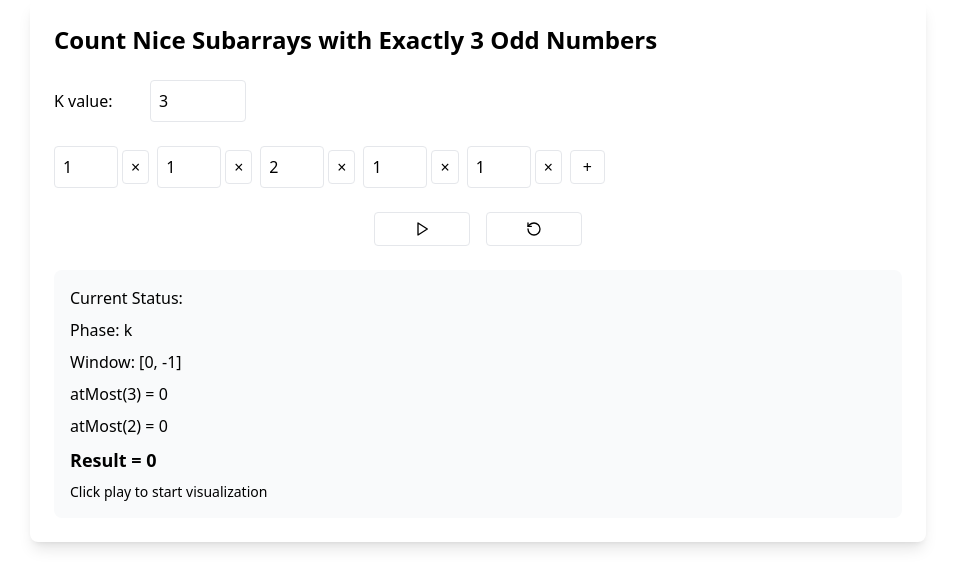
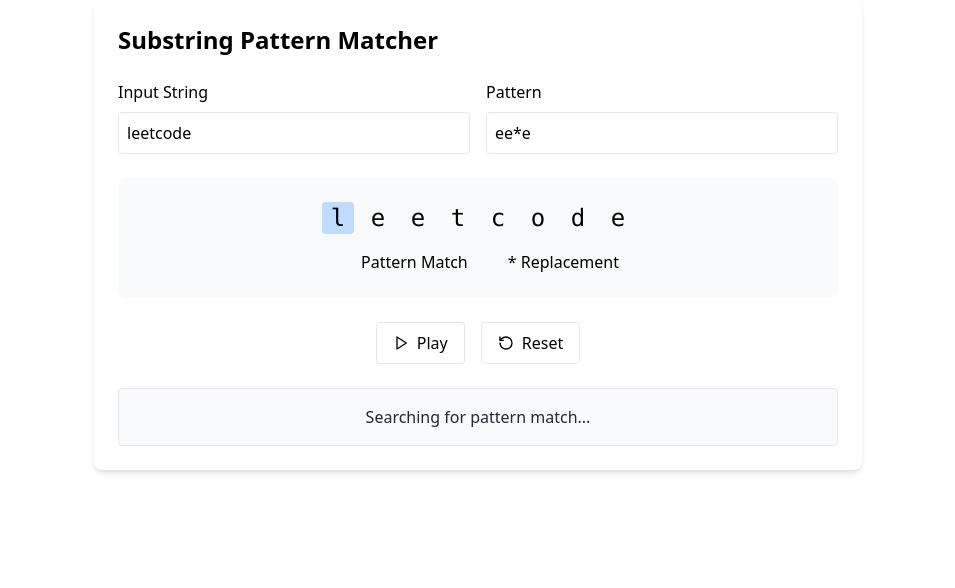
Before and after one commit to kartikjain007/DSA-Repository, a React (Create React App) app: page / in a window 1280 px wide. Shown: the top 588 px of the page, without its empty margins (162-1117 px from the left). Built offline with nearby package versions, Linux system fonts and the light colour scheme.

Commit message:
Substring matching pattern

```diff
--- a/src/App.js
+++ b/src/App.js
@@ -11,10 +11,11 @@ import SlidingWindowViz from "./Repos/Sliding-Window-Visualization";
 import ImageSmoother from "./Repos/Smooth-Image";
 import ScreenshotCapture from "./Repos/Screenshot-Capture";
 import NiceSubarrays from "./Repos/Nice-Subarray-Counter";
+import PatternMatcher from "./Repos/Substring-Matching-Pattern";
 // import HalvesComparison from "./Repos/Halves-Vowels-Comparison";
 
 function App() {
-  return <NiceSubarrays />;
+  return <PatternMatcher />;
 }
 
 export default App;
--- /dev/null
+++ b/src/Repos/Substring-Matching-Pattern.jsx
@@ -0,0 +1,205 @@
+import React, { useState, useEffect } from "react";
+import { Play, Pause, RotateCcw } from "lucide-react";
+
+const PatternMatcher = () => {
+  const [input, setInput] = useState("leetcode");
+  const [pattern, setPattern] = useState("ee*e");
+  const [currentStep, setCurrentStep] = useState(0);
+  const [isPlaying, setIsPlaying] = useState(false);
+  const [beforeStar, setBeforeStar] = useState("");
+  const [afterStar, setAfterStar] = useState("");
+  const [matched, setMatched] = useState(false);
+  const [hasFinished, setHasFinished] = useState(false);
+  const [matchStart, setMatchStart] = useState(-1);
+  const [matchEnd, setMatchEnd] = useState(-1);
+  const [middleMatch, setMiddleMatch] = useState("");
+
+  useEffect(() => {
+    const starPos = pattern.indexOf("*");
+    if (starPos !== -1) {
+      setBeforeStar(pattern.substring(0, starPos));
+      setAfterStar(pattern.substring(starPos + 1));
+    } else {
+      setBeforeStar("");
+      setAfterStar("");
+    }
+    reset();
+  }, [pattern]);
+
+  // Fixed pattern matching logic
+  const findMatch = (s, p) => {
+    const starPos = p.indexOf("*");
+    if (starPos === -1) return false;
+
+    const before = p.substring(0, starPos);
+    const after = p.substring(starPos + 1);
+
+    // Find all occurrences of the prefix
+    for (let i = 0; i <= s.length - before.length; i++) {
+      if (s.substring(i, i + before.length) === before) {
+        // For each prefix match, look for suffix
+        for (let j = i + before.length; j <= s.length - after.length; j++) {
+          if (s.substring(j, j + after.length) === after) {
+            // Found a valid match - store details
+            setMatchStart(i);
+            setMatchEnd(j + after.length);
+            setMiddleMatch(s.substring(i + before.length, j));
+            return true;
+          }
+        }
+      }
+    }
+    return false;
+  };
+
+  useEffect(() => {
+    let timer;
+    if (isPlaying) {
+      timer = setInterval(() => {
+        setCurrentStep((prev) => {
+          if (prev >= input.length) {
+            setIsPlaying(false);
+            setHasFinished(true);
+            const found = findMatch(input, pattern);
+            setMatched(found);
+            return prev;
+          }
+          return prev + 1;
+        });
+      }, 500);
+    }
+    return () => clearInterval(timer);
+  }, [isPlaying, input, pattern]);
+
+  const reset = () => {
+    setCurrentStep(0);
+    setIsPlaying(false);
+    setMatched(false);
+    setHasFinished(false);
+    setMatchStart(-1);
+    setMatchEnd(-1);
+    setMiddleMatch("");
+  };
+
+  const getCharacterStyle = (idx) => ({
+    width: "32px",
+    height: "32px",
+    display: "flex",
+    alignItems: "center",
+    justifyContent: "center",
+    transition: "all 0.3s",
+    backgroundColor: getBackgroundColor(idx),
+    borderRadius: "4px",
+    position: "relative",
+  });
+
+  const getBackgroundColor = (idx) => {
+    if (!hasFinished) {
+      return idx === currentStep ? "#bfdbfe" : "transparent";
+    }
+
+    if (matched && idx >= matchStart && idx < matchEnd) {
+      if (idx < matchStart + beforeStar.length) {
+        return "#bbf7d0"; // prefix match
+      } else if (idx >= matchEnd - afterStar.length) {
+        return "#bbf7d0"; // suffix match
+      } else {
+        return "#fde68a"; // middle part (*)
+      }
+    }
+    return "transparent";
+  };
+
+  return (
+    <div className="max-w-3xl mx-auto p-6 bg-white rounded-lg shadow-md">
+      <h2 className="text-2xl mb-6 font-bold">Substring Pattern Matcher</h2>
+
+      <div className="flex gap-4 mb-6">
+        <div className="flex-1">
+          <label className="block mb-2">Input String</label>
+          <input
+            type="text"
+            value={input}
+            onChange={(e) => setInput(e.target.value)}
+            className="w-full p-2 border rounded"
+          />
+        </div>
+        <div className="flex-1">
+          <label className="block mb-2">Pattern</label>
+          <input
+            type="text"
+            value={pattern}
+            onChange={(e) => setPattern(e.target.value)}
+            className="w-full p-2 border rounded"
+          />
+        </div>
+      </div>
+
+      <div className="bg-gray-50 p-6 rounded-lg mb-6">
+        <div className="flex gap-2 font-mono text-2xl mb-4 justify-center">
+          {input.split("").map((char, idx) => (
+            <div key={idx} style={getCharacterStyle(idx)}>
+              {char}
+            </div>
+          ))}
+        </div>
+
+        <div className="flex gap-4 justify-center">
+          <div className="flex items-center gap-2">
+            <div className="w-4 h-4 bg-bbf7d0 rounded"></div>
+            <span>Pattern Match</span>
+          </div>
+          <div className="flex items-center gap-2">
+            <div className="w-4 h-4 bg-fde68a rounded"></div>
+            <span>* Replacement</span>
+          </div>
+        </div>
+      </div>
+
+      <div className="flex justify-center gap-4 mb-6">
+        <button
+          onClick={() => setIsPlaying(!isPlaying)}
+          className="px-4 py-2 border rounded flex items-center gap-2 hover:bg-gray-50"
+        >
+          {isPlaying ? <Pause size={16} /> : <Play size={16} />}
+          {isPlaying ? "Pause" : "Play"}
+        </button>
+        <button
+          onClick={reset}
+          className="px-4 py-2 border rounded flex items-center gap-2 hover:bg-gray-50"
+        >
+          <RotateCcw size={16} />
+          Reset
+        </button>
+      </div>
+
+      <div
+        className={`text-center p-4 rounded ${
+          hasFinished
+            ? matched
+              ? "bg-green-50 text-green-800 border border-green-200"
+              : "bg-red-50 text-red-800 border border-red-200"
+            : "bg-gray-50 text-gray-800 border border-gray-200"
+        }`}
+      >
+        {hasFinished ? (
+          matched ? (
+            <div>
+              <p>✅ Pattern match found!</p>
+              <p className="text-sm mt-2">
+                Replacing * with "{middleMatch}" creates the substring "
+                {input.substring(matchStart, matchEnd)}"
+              </p>
+            </div>
+          ) : (
+            "❌ No match found. The pattern cannot be made into a substring."
+          )
+        ) : (
+          "Searching for pattern match..."
+        )}
+      </div>
+    </div>
+  );
+};
+
+export default PatternMatcher;
```
